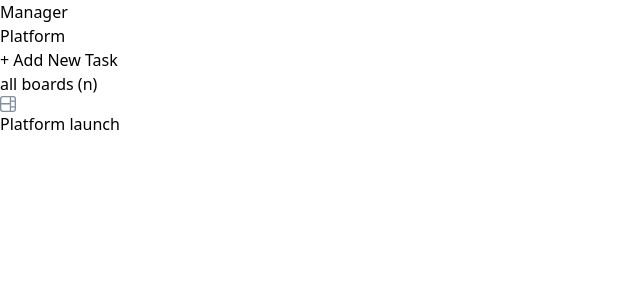
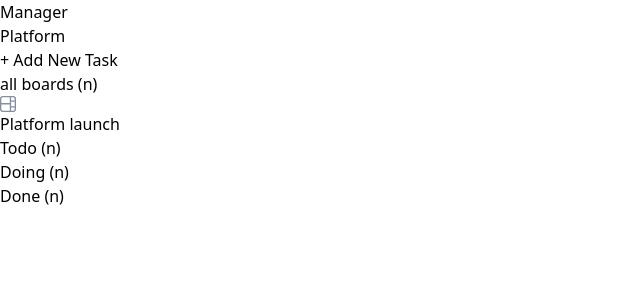
Before and after one commit to Amanjot-001/task-manager, a React (Vite) app: page / in a window 1280 px wide. Shown: the top 300 px of the page, without its empty margins (0-640 px from the left). Built offline with nearby package versions, Linux system fonts and the light colour scheme.

Commit message:
display added

```diff
--- /dev/null
+++ b/src/components/Display.jsx
@@ -0,0 +1,32 @@
+const Display = () => {
+    return (
+        <div className="display flex justify-between w-3/4 bg-[#f4f7fd]">
+            <div className="todo flex flex-col grow items-start m-4">
+                <div className="heading flex h-max items-center gap-2">
+                    <div className="circle w-4 h-4 bg-[#a855f7] rounded-full"></div>
+                    <div className="font-bold opacity-50 tracking-widest">
+                        Todo (n)
+                    </div>
+                </div>
+            </div>
+            <div className="doing flex flex-col grow items-start m-4">
+                <div className="heading flex h-max items-center gap-2">
+                    <div className="circle w-4 h-4 bg-[#22c55e] rounded-full"></div>
+                    <div className="font-bold opacity-50 tracking-widest">
+                        Doing (n)
+                    </div>
+                </div>
+            </div>
+            <div className="done flex flex-col grow items-start m-4">
+                <div className="heading flex h-max items-center gap-2">
+                    <div className="circle w-4 h-4 bg-[#f97316] rounded-full"></div>
+                    <div className="font-bold opacity-50 tracking-widest">
+                        Done (n)
+                    </div>
+                </div>
+            </div>
+        </div>
+    )
+}
+
+export default Display;
--- a/src/components/Home.jsx
+++ b/src/components/Home.jsx
@@ -1,13 +1,14 @@
+import Display from "./Display";
 import Header from "./Header";
 import Sidebar from "./Sidebar";
 
 const Home = () => {
     return (
-        <div className="home">
+        <div className="home flex flex-col w-full">
             <Header />
-            <div className="container">
+            <div className="flex w-full">
                 <Sidebar />
-
+                <Display />
             </div>
         </div>
     )
--- a/src/components/Sidebar.jsx
+++ b/src/components/Sidebar.jsx
@@ -2,13 +2,15 @@ import boardLogo from '../assets/images/icon-board.svg'
 
 const Sidebar = () => {
     return (
-        <div className="sidebar">
+        <div className="sidebar w-1/4">
             <div className="boards-cnt uppercase m-4 font-bold opacity-50">
                 all boards (n)
             </div>
             <div className="board flex gap-2 items-center p-4">
                 <img className='h-4 w-4' src={boardLogo} alt="" />
-                Platform launch
+                <div className="board-name font-bold">
+                    Platform launch
+                </div>
             </div>
         </div>
     )
```
